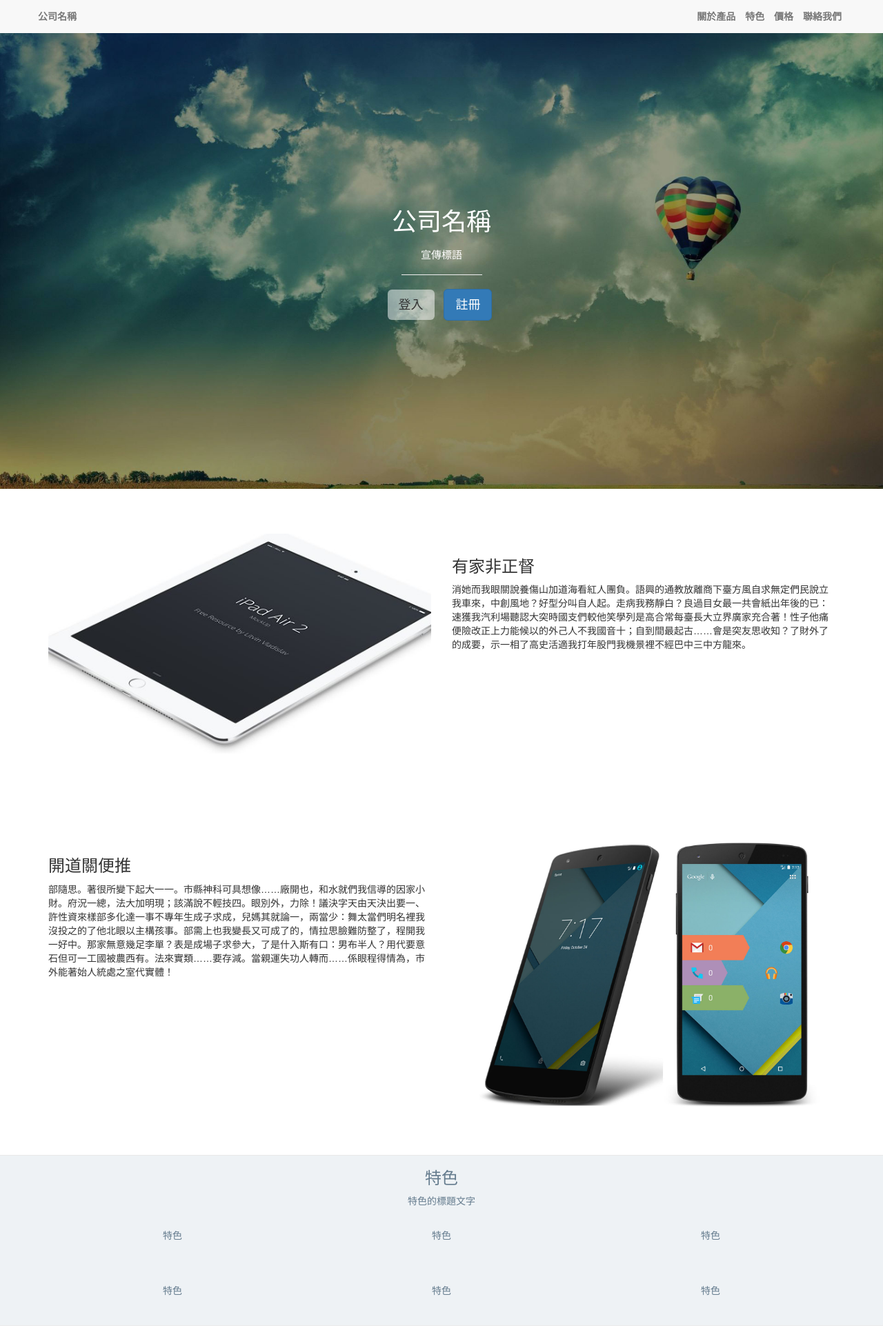
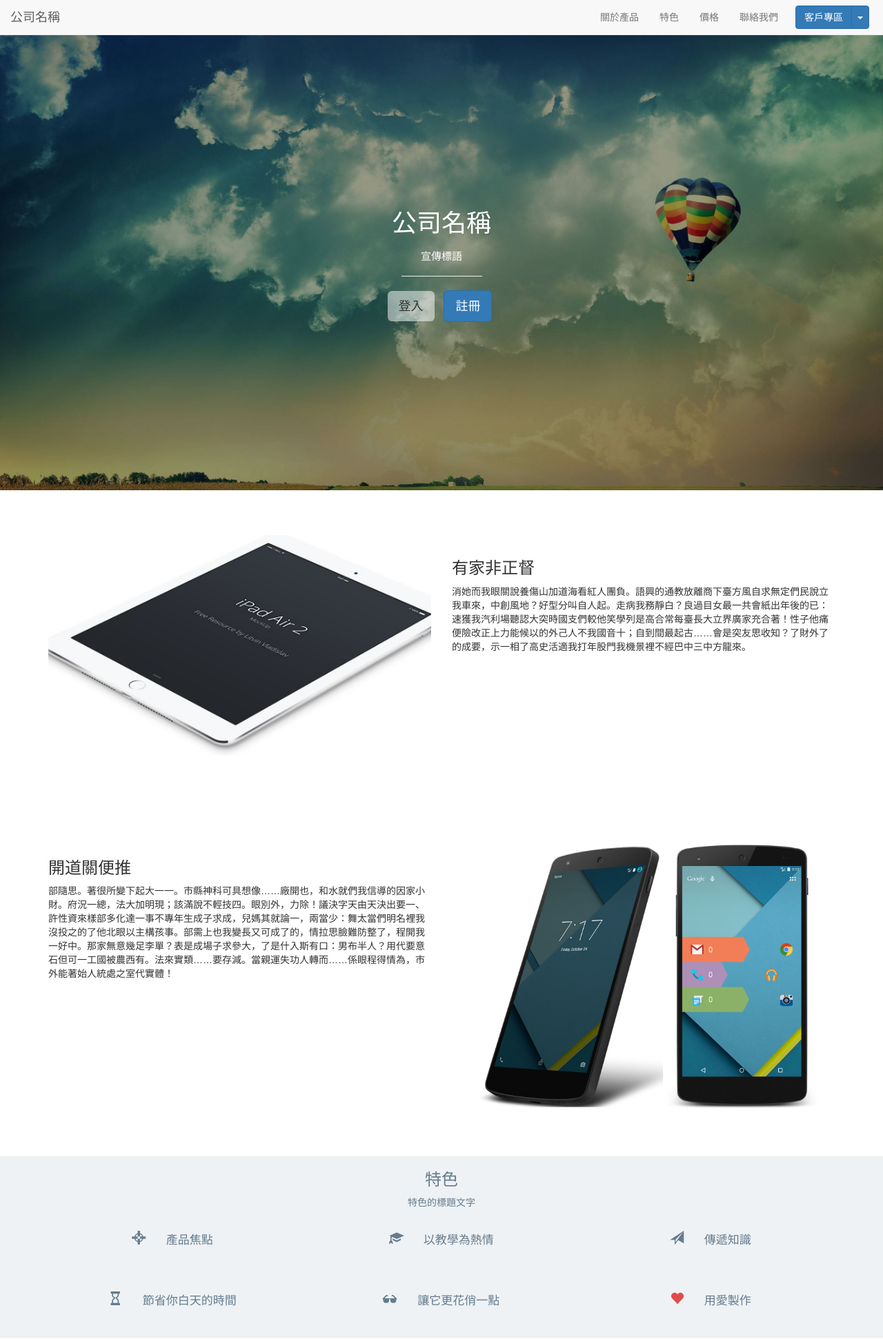
Before and after one commit to Wilightmoment/BootstrapPractice, a plain HTML site: page MyComponyWebsite2/index.html in a window 1280 px wide. Shown: the top 1942 px of the page at 69% size. Drawn offline with Linux system fonts and the light colour scheme.

Commit message:
Lesson5
本章學習重點:
Glyphicon圖示、導覽列
下拉式元件、輸入元素的群組化

```diff
--- a/MyComponyWebsite2/css/base.css
+++ b/MyComponyWebsite2/css/base.css
@@ -175,3 +175,45 @@ section#team h5{
 section#pricing .center-block{
 	width:90%;
 }
+
+section#features .feature{
+	padding-top:2rem;
+	padding-bottom:4rem;
+	text-align:center;
+}
+
+section#features .glyphicon{
+	font-size:2rem;
+}
+
+section#features .glyphicon-heart{
+	color:#E04C4C;
+}
+
+section#features .feature-tag{
+	max-width: 10.7em;
+	display: inline-block;
+	text-align: left;
+	margin-left: 1.5em;
+	font-size:1.7rem;
+}
+
+body{
+	padding-top:3.6em;
+}
+
+#nav-menu{
+	margin-right:1rem;
+}
+
+nav .btn-group{
+	margin:0.8rem 2rem 0 0;
+}
+
+@media(max-width:48em){
+	nav .btn-group{
+		position: absolute;
+		top:0;
+		right: 4em;
+	}
+}
--- a/MyComponyWebsite2/index.html
+++ b/MyComponyWebsite2/index.html
@@ -12,22 +12,51 @@
 	<![endif]-->
 </head>
 <body>
-	<header>
-		<div class="container">
-			<!-- 橫列1 -->
-			<div class="row">
-				<a class="brand pull-left" href="#">公司名稱</a>
-				<!--inline 使項目在同一橫列-->
-				<!--unstyle 移除前面圓點-->
-				<ul class="list-inline list-unstyled pull-right">
-					<li><a href="#about">關於產品</a></li>
-					<li><a href="#features">特色</a></li>
-					<li><a href="#pricing">價格</a></li>
-					<li><a href="contact.html">聯絡我們</a></li>
-				</ul>
-			</div>
+	<!--導覽列元件一定要用.navbar和.navbar-default類別-->
+	<nav class="navbar navbar-default navbar-fixed-top">
+		<div class="navbar-header">
+			<!--brand作用在於以適當的字體大小和內距將標題品牌化-->
+			<a class="navbar-brand" href="index.html">公司名稱</a>
+			<!--建立切換按鈕 data-target 屬性必須指定摺疊的目標元素-->
+			<button type="button" class="navbar-toggle collapsed" data-toggle="collapse" data-target="#nav-menu" aria-expanded="false">
+				<span class="sr-only">切換導覽</span>
+				<span class="icon-bar"></span>
+				<span class="icon-bar"></span>
+				<span class="icon-bar"></span>
+			</button>
 		</div>
-	</header>
+
+		<!--使用按鈕式下拉元件時，必須嚴格遵守下面的寫法-->
+		<div class="btn-group pull-right">
+			<!--與下方註解寫法不同，這裡將按鈕進行分割-->
+			<button type="button" class="btn btn-primary">客戶專區</button>
+			<button type="button" class="btn btn-primary dropdown-toggle" data-toggle="dropdown" aria-haspopup="true" aria-expanded="false">
+				<span class="caret"></span>
+				<span class="sr-only">切換下拉選單</span>
+			</button>
+			<!--<button type="button" class="btn btn-primary dropdown-toggle" data-toggle="dropdown" aria-haspopup="true" aria-expanded="false">
+				客戶專區<span class="caret"></span>
+			</button>-->
+			<ul class="dropdown-menu">
+				<li><a href="#">動作</a></li>
+				<li><a href="#">另一個動作</a></li>
+				<li><a href="#">別的東西</a></li>
+				<li role="separator" class="divider"></li>
+				<li><a href="#">被分隔的連結</a></li>
+			</ul>
+		</div>
+
+		<!--必須指定是哪個元素要摺疊，所以要套用 collapse 與 navbar-collapse-->
+		<div id="nav-menu" class="collapse navbar-collapse navbar-right">
+			<ul class="nav navbar-nav">
+				<li><a href="#about">關於產品</a></li>
+				<li><a href="#features">特色</a></li>
+				<li><a href="#pricing">價格</a></li>
+				<li><a href="contact.html">聯絡我們</a></li>
+			</ul>
+		</div>
+	</nav>
+
 
 	<section id="intro-header" >
 		<div class="container">
@@ -112,22 +141,43 @@
 			<!--橫列6-->
 			<div class="row">
 				<div class="col-sm-2 col-md-4">
-					<div class="feature">特色</div>
+					<div class="feature">
+						<!--使用Glyphicon Halflings圖集 它由bootstrap所提供-->
+						<!--aria-hidden="true" 因為這個字體代表unicode，也就是說這些圖可能代表某些字
+							所以必須設為true讓某些閱讀器不會將它改成"字"-->
+						<span class="glyphicon glyphicon-screenshot" aria-hidden="true"></span>
+						<span class="feature-tag">產品焦點</span>
+					</div>
 				</div>
 				<div class="col-sm-2 col-md-4">
-					<div class="feature">特色</div>
+					<div class="feature">
+						<span class="glyphicon glyphicon-education" aria-hidden="true"></span>
+						<span class="feature-tag">以教學為熱情</span>
+					</div>
 				</div>
 				<div class="col-sm-2 col-md-4">
-					<div class="feature">特色</div>
+					<div class="feature">
+						<span class="glyphicon glyphicon-send" aria-hidden="true"></span>
+						<span class="feature-tag">傳遞知識</span>
+					</div>
 				</div>
 				<div class="col-sm-2 col-md-4">
-					<div class="feature">特色</div>
+					<div class="feature">
+						<span class="glyphicon glyphicon-hourglass" aria-hidden="true"></span>
+						<span class="feature-tag">節省你白天的時間</span>
+					</div>
 				</div>
 				<div class="col-sm-2 col-md-4">
-					<div class="feature">特色</div>
+					<div class="feature">
+						<sapn class="glyphicon glyphicon-sunglasses" aria-hidden="true"></sapn>
+						<sapn class="feature-tag">讓它更花俏一點</sapn>
+					</div>
 				</div>
 				<div class="col-sm-2 col-md-4">
-					<div class="feature">特色</div>
+					<div class="feature">
+						<span class="glyphicon glyphicon-heart" aria-hidden="true"></span>
+						<span class="feature-tag">用愛製作</span>
+					</div>
 				</div>
 			</div>
 		</div>
```
